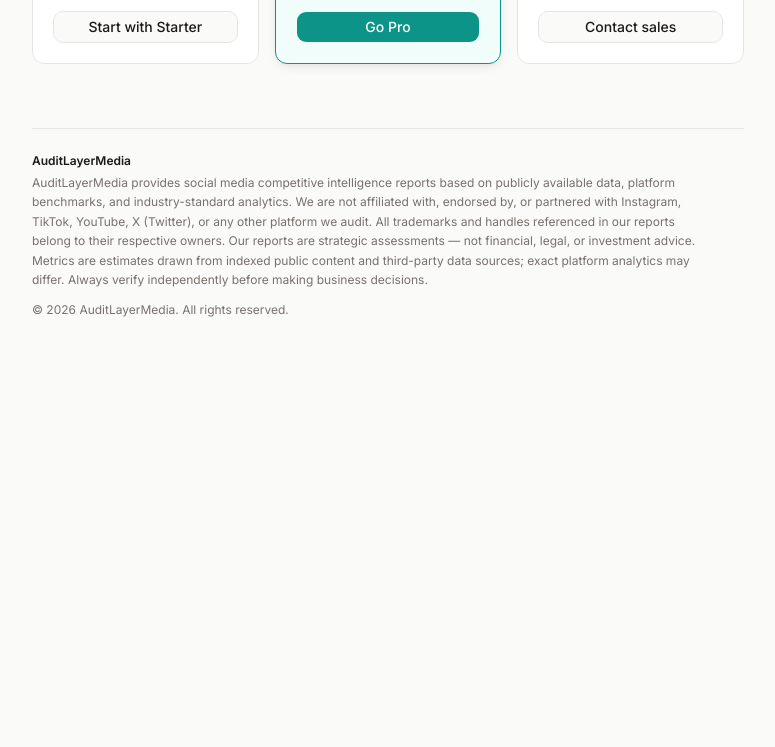
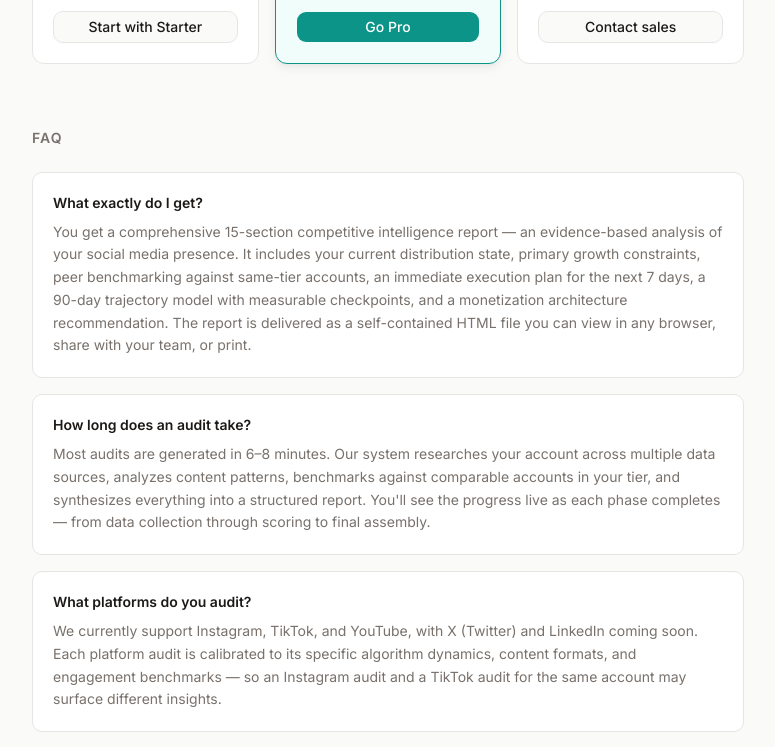
Before and after one commit to ashesh8500/auditlayer, a Next.js app in the folder web/: page / in a window 1280 px wide. Shown: the part 2400-3147 px from the top of the page, without its empty margins (252-1027 px from the left). Before the commit the page ends 2814 px from the top, so only its background shows below. Built offline with nearby package versions, Linux system fonts and the light colour scheme; no server answers.

Commit message:
feat: FAQ section with 7 questions

```diff
--- a/web/src/app/page.tsx
+++ b/web/src/app/page.tsx
@@ -415,6 +415,50 @@ export default async function Home() {
           </div>
         </section>
 
+        {/* FAQ */}
+        <section className="mt-16">
+          <h2 className="text-sm font-semibold uppercase tracking-[0.08em] text-muted-foreground">
+            FAQ
+          </h2>
+          <div className="mt-6 space-y-4">
+            {[
+              {
+                q: "What exactly do I get?",
+                a: "You get a comprehensive 15-section competitive intelligence report — an evidence-based analysis of your social media presence. It includes your current distribution state, primary growth constraints, peer benchmarking against same-tier accounts, an immediate execution plan for the next 7 days, a 90-day trajectory model with measurable checkpoints, and a monetization architecture recommendation. The report is delivered as a self-contained HTML file you can view in any browser, share with your team, or print.",
+              },
+              {
+                q: "How long does an audit take?",
+                a: "Most audits are generated in 6–8 minutes. Our system researches your account across multiple data sources, analyzes content patterns, benchmarks against comparable accounts in your tier, and synthesizes everything into a structured report. You'll see the progress live as each phase completes — from data collection through scoring to final assembly.",
+              },
+              {
+                q: "What platforms do you audit?",
+                a: "We currently support Instagram, TikTok, and YouTube, with X (Twitter) and LinkedIn coming soon. Each platform audit is calibrated to its specific algorithm dynamics, content formats, and engagement benchmarks — so an Instagram audit and a TikTok audit for the same account may surface different insights.",
+              },
+              {
+                q: "Why should I trust your score?",
+                a: "Our scoring framework evaluates accounts across six weighted dimensions — Content Strategy, Growth Momentum, Engagement Depth, Platform Optimization, Brand Cohesion, and Conversion Architecture — using publicly available data and industry-standard benchmarks. Every dimension is broken down in the report so you can see exactly what contributed to the score. We don't use black-box algorithms or vanity metrics. If something in the analysis doesn't match what you know about your account, you can refine any section through follow-up questions.",
+              },
+              {
+                q: "Who is this for?",
+                a: "AuditLayerMedia is built for creators, personal brands, media managers, and small-to-mid-size agencies who need deep competitive intelligence without the overhead of a full-time analyst. It's most valuable for accounts in the 1K–500K follower range — where the difference between good and great strategy has measurable business impact. If you manage a brand account, run a creator business, or pitch clients on social strategy, this is for you.",
+              },
+              {
+                q: "What happens after I get the report?",
+                a: "The report is designed to be immediately actionable. The 'Immediate Execution Plan' section gives you a constrained, high-probability content set for the next 7 days — specific formats, narrative angles, and posting rationale. The 90-day trajectory model gives you monthly checkpoints to track against. You can also ask follow-up questions to refine any section — adjust the competitive set, deepen a specific recommendation, or add context the system couldn't see from public data alone.",
+              },
+              {
+                q: "How is this different from hiring a social media manager?",
+                a: "A social media manager executes — they create content, manage communities, and run your day-to-day presence. AuditLayerMedia provides the strategic layer: competitive intelligence, format analysis, growth diagnostics, and monetization architecture. They're complementary. Our report gives you (or your manager) the roadmap. Many of our users bring their audit to their social media manager and use it to align on priorities. If you don't have a manager yet, the report includes a content calendar and content ideas to get you started on your own.",
+              },
+            ].map((faq) => (
+              <div key={faq.q} className="rounded-[var(--radius)] border border-border bg-card p-5">
+                <h3 className="text-sm font-semibold">{faq.q}</h3>
+                <p className="mt-2 text-sm leading-relaxed text-muted-foreground">{faq.a}</p>
+              </div>
+            ))}
+          </div>
+        </section>
+
         <footer className="mt-16 border-t border-border pt-6 text-xs text-muted-foreground">
           <p className="font-semibold text-foreground">AuditLayerMedia</p>
           <p className="mt-1 max-w-2xl leading-relaxed">
```
